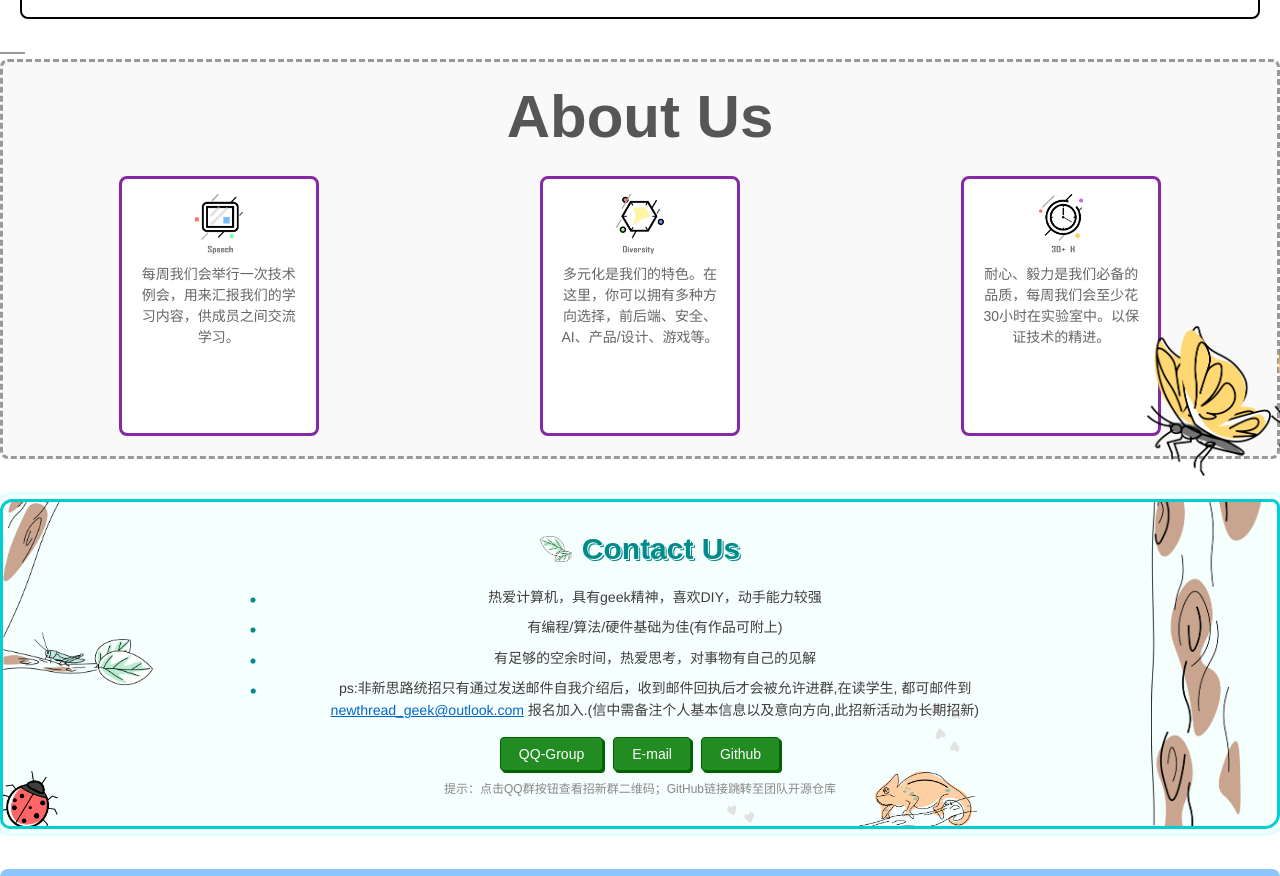
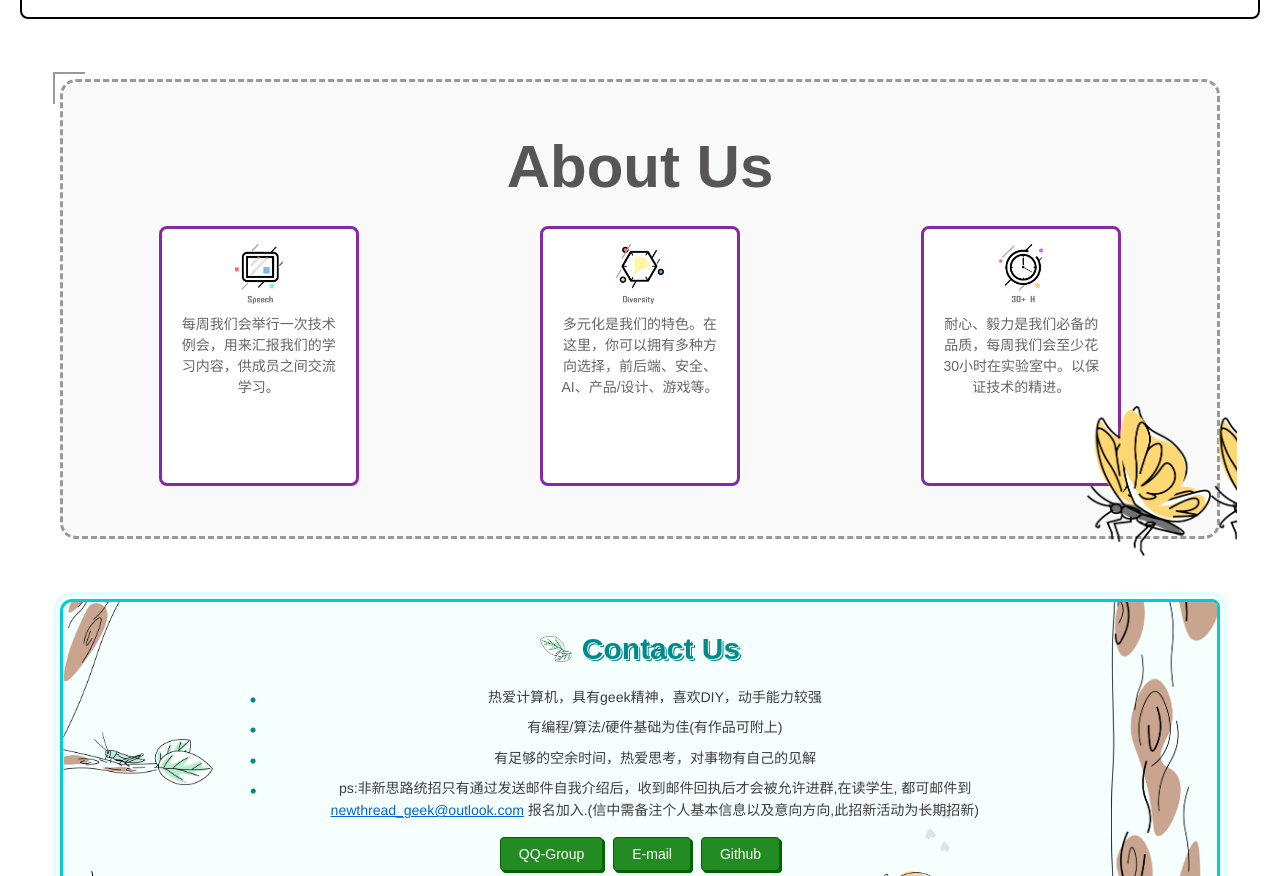
Before and after one commit to TLX422/TLX422.github.io, a plain HTML site: page index.html in a window 1280 px wide. Shown: the part 2267-3143 px from the top of the page. Drawn offline with Linux system fonts and the light colour scheme.

Commit message:
Update index.html

```diff
--- a/index.html
+++ b/index.html
@@ -325,13 +325,13 @@
 
         /* About Us 板块：虚线边框，背景浅灰 */
         .about-section {
-            margin: 40px 0;
-            padding: 20px 20px;
+            margin: 60px 60px; /* 左右加 30px 空隙！ */
+            padding: 50px 20px;
             border: 3px dashed #999;
-            border-radius: 8px;
+            border-radius: 16px;
             background: #f9f9f9;
             position: relative;
-            width: 100%;
+            width: calc(100% - 120px); /* 宽度自动缩进去 */
         }
 
         /* About 板块右下角蝴蝶装饰 */
@@ -417,7 +417,7 @@
         /* 联系我们板块：多层边框，青色主题 */
         .contact-section {
              position: relative; /* 必须开启，让角落装饰图能定位 */
-            margin: 40px 0;
+            margin: 60px 60px; /* 左右加 30px 空隙！ */
             padding: 30px 20px;
             border: 3px solid #00ced1;
             border-radius: 12px 8px 15px 10px; /* 不规则圆角 */
@@ -425,7 +425,7 @@
             position: relative;
             background-image: none;
             box-shadow: 0 0 0 4px #f5fffe, 0 0 0 7px #e0ffff; /* 多层外边框 */
-            width: 100%;
+            width: calc(100% - 120px); /* 宽度自动缩进去 */
             overflow: hidden; /* 防止装饰图超出边框 */
         }
 
@@ -457,7 +457,7 @@
         .contact-section .decor-right {
             position: absolute;
             bottom: -20px;
-            right: 300px;
+            right: 250px;
             width: 250px;
             height: 150px;
             background: url(images/decoration_Chameleon.png) no-repeat center;
@@ -471,7 +471,7 @@
         .contact-section .decor-rights {
             position: absolute;
             bottom: -20px;
-            right: -180px;
+            right: -200px;
             width: 500px;
             height: 400px;
             background: url(images/decoration_Tree.png) no-repeat center;
@@ -1073,9 +1073,5 @@
         });
     </script>
 
-    <!-- 底部版权 -->
-    <footer>
-        Copyright ©2002-2022 itawenya.github.io All Rights Reserved. 备案号：有个屁随便写
-    </footer>
 </body>
 </html>
```
